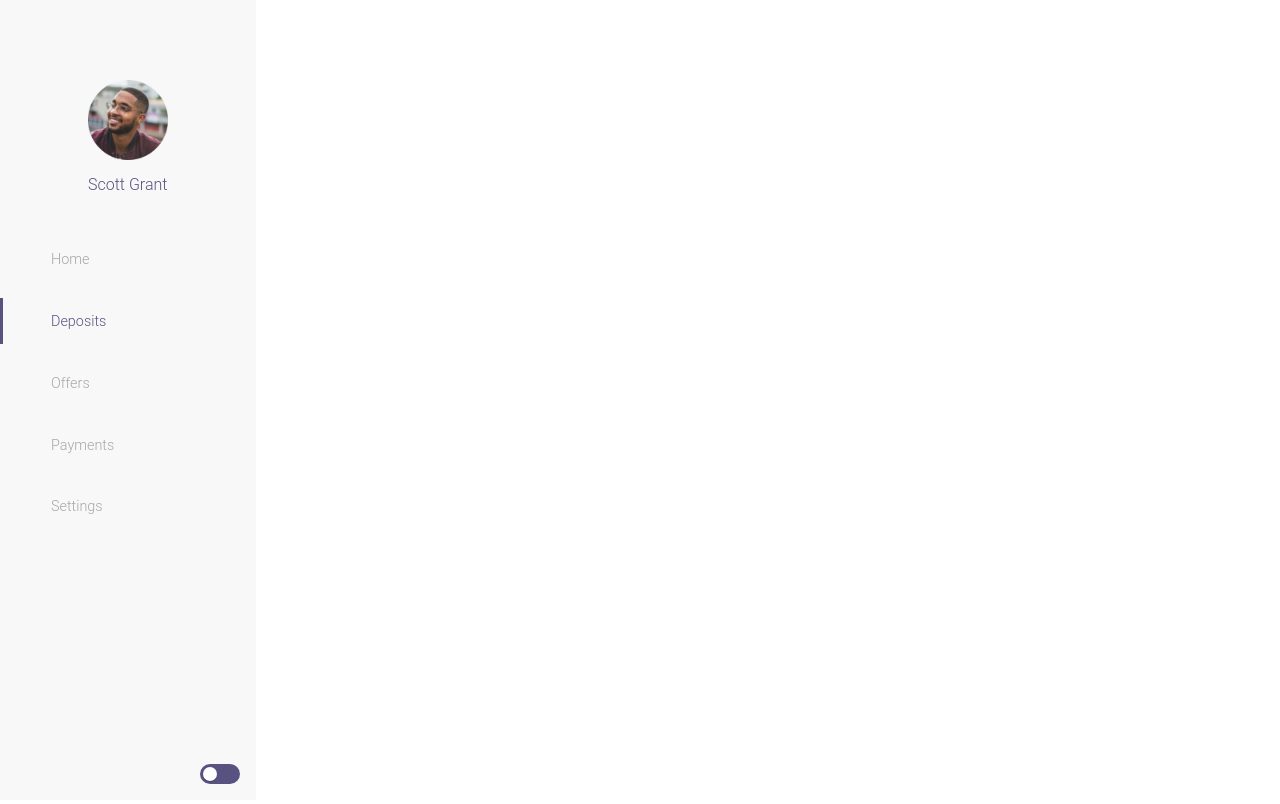
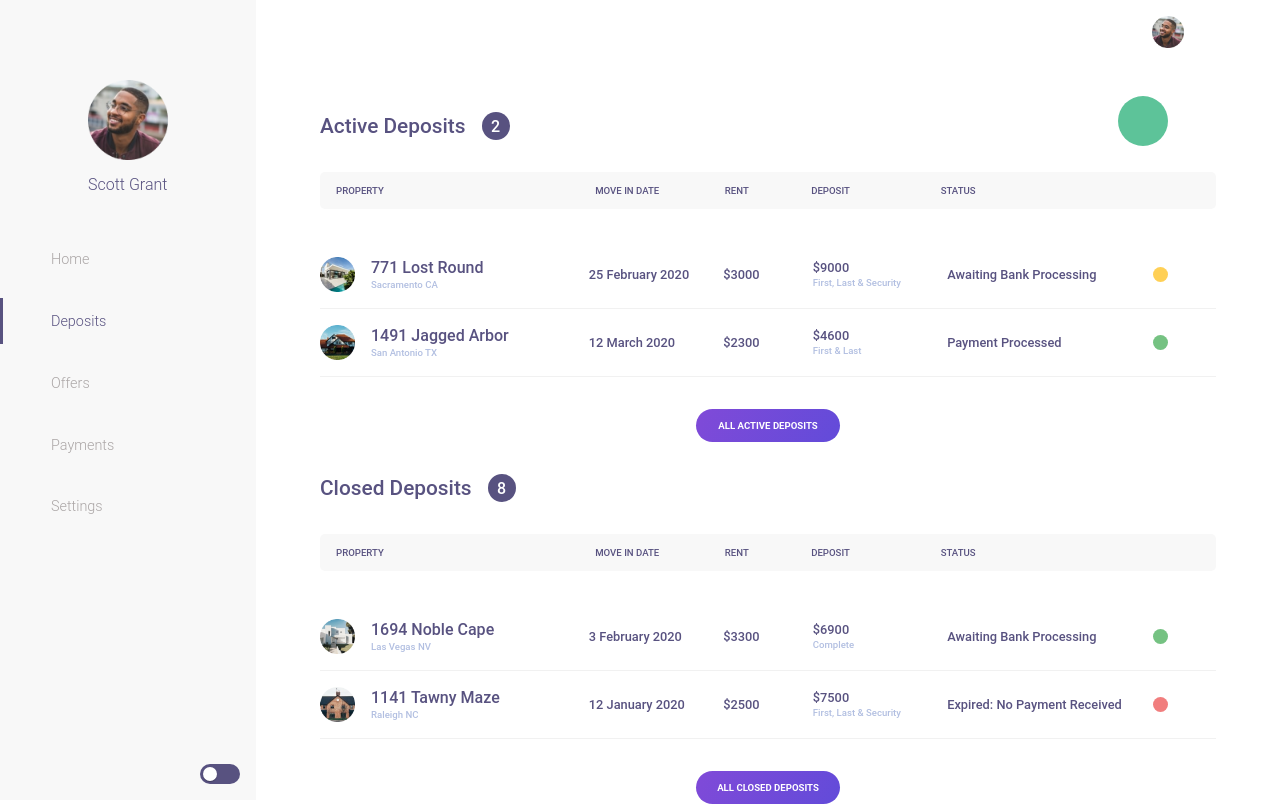
Before and after one commit to iamelimars/figma-next-dashboard, a Next.js app: page / in a window 1280 px wide. Built offline with nearby package versions, Linux system fonts and the light colour scheme.

Commit message:
Added main content

```diff
--- /dev/null
+++ b/components/Main/AllDepositsBtn.js
@@ -0,0 +1,36 @@
+import React from "react";
+import styled from "styled-components";
+
+const Container = styled.div`
+  display: flex;
+  justify-content: center;
+  align-items: center;
+  margin: 2rem 0;
+`;
+
+const Button = styled.a`
+  text-transform: uppercase;
+  width: 9rem;
+  font-size: 0.6rem;
+  font-weight: 700;
+  background-image: ${({ theme }) => theme.gradient};
+  color: #fff;
+  border-radius: 5rem;
+  padding: 0.7rem;
+  display: flex;
+  justify-content: center;
+  cursor: pointer;
+  transition: all ease-in-out 300ms;
+
+  &:hover {
+    box-shadow: 0px 0px 7px rgba(128, 74, 216, 0.6);
+  }
+`;
+
+const AllDepositsBtn = ({ title }) => (
+  <Container>
+    <Button>All {title}</Button>
+  </Container>
+);
+
+export default AllDepositsBtn;
--- /dev/null
+++ b/components/Main/Deposits/Deposit.js
@@ -0,0 +1,113 @@
+import React from "react";
+import styled from "styled-components";
+
+const Container = styled.div`
+  display: flex;
+  align-items: center;
+  padding: 1rem 0;
+  border-bottom: 1px solid rgba(190, 190, 190, 0.22);
+  cursor: pointer;
+  background-color: ${({ theme }) => theme.primary};
+  transition: all ease-in-out 300ms;
+
+  &:hover {
+    /* box-shadow: 0px 10px 8px -8px rgba(138, 153, 192, 0.6); */
+    background-color: ${({ theme }) => theme.secondary};
+  }
+`;
+
+const Text = styled.h1`
+  font-size: 0.8rem;
+  font-weight: 500;
+  color: ${({ theme }) => theme.textColor};
+  margin: 0;
+`;
+
+const Subtitle = styled(Text)`
+  font-size: 0.6rem;
+  color: #b2bfe1;
+  margin-top: 2px;
+`;
+
+const Property = styled.div`
+  width: 30%;
+  display: flex;
+  align-items: center;
+`;
+
+const PropertyText = styled.div`
+  display: flex;
+  flex-direction: column;
+  margin-left: 1rem;
+`;
+
+const PropertyImg = styled.img`
+  height: 35px;
+  width: 35px;
+`;
+const PropertyStreet = styled(Text)`
+  font-size: 1rem;
+`;
+const MoveInDate = styled(Text)`
+  width: 15%;
+`;
+const Rent = styled(Text)`
+  width: 10%;
+`;
+const DepositWrapper = styled.div`
+  width: 15%;
+`;
+const Status = styled.div`
+  display: flex;
+  align-items: center;
+`;
+const StatusIndicator = styled.div`
+  width: 15px;
+  height: 15px;
+  border-radius: 10px;
+  background-color: ${(props) => props.color};
+  margin-left: 1rem;
+  position: absolute;
+  right: 7rem;
+`;
+
+const Deposit = ({ data }) => {
+  const { property, moveInDate, rent, deposit, status } = data;
+
+  return (
+    <Container>
+      <Property>
+        <PropertyImg src={`/${property.imageUrl}`} />
+        <PropertyText>
+          <PropertyStreet>{property.address.street}</PropertyStreet>
+          <Subtitle>
+            {property.address.city} {property.address.state}
+          </Subtitle>
+        </PropertyText>
+      </Property>
+      <MoveInDate>{moveInDate}</MoveInDate>
+      <Rent>${rent}</Rent>
+      <DepositWrapper>
+        <Text>${deposit.amount}</Text>
+        <Subtitle>{deposit.type}</Subtitle>
+      </DepositWrapper>
+      <Status>
+        <Text>{status.message}</Text>
+        {(() => {
+          switch (status.level) {
+            case 1:
+              return <StatusIndicator color="#F17E7E" />;
+            case 2:
+              return <StatusIndicator color="#FFD056" />;
+            case 3:
+              return <StatusIndicator color="#75C282" />;
+            default:
+              return <StatusIndicator color="#AAA5A5" />;
+          }
+        })()}
+      </Status>
+    </Container>
+  );
+};
+
+export default Deposit;
--- /dev/null
+++ b/components/Main/Deposits/Deposits.js
@@ -0,0 +1,46 @@
+import React from "react";
+import styled from "styled-components";
+import SortingBar from "./SortingBar";
+import Deposit from "./Deposit";
+import AllDepositsBtn from "../AllDepositsBtn";
+
+const Container = styled.div``;
+
+const Title = styled.h1`
+  font-weight: 500;
+  color: ${({ theme }) => theme.textColor};
+  font-size: 1.3rem;
+  display: flex;
+  align-items: center;
+`;
+
+const DepositsCount = styled.div`
+  margin-left: 1rem;
+  font-size: 1rem;
+  background-color: ${({ theme }) => theme.header};
+  color: ${({ theme }) => theme.headerNumber};
+  width: 28px;
+  height: 28px;
+  display: flex;
+  align-items: center;
+  justify-content: center;
+  border-radius: 20px;
+`;
+
+const Deposits = ({ title, data, count }) => {
+  return (
+    <Container>
+      <Title>
+        {title}
+        <DepositsCount>{count}</DepositsCount>
+      </Title>
+      <SortingBar />
+      {data.map((deposit) => (
+        <Deposit data={deposit} key={deposit.property.address.street} />
+      ))}
+      <AllDepositsBtn title={title} />
+    </Container>
+  );
+};
+
+export default Deposits;
--- /dev/null
+++ b/components/Main/Deposits/SortingBar.js
@@ -0,0 +1,49 @@
+import React from "react";
+import styled from "styled-components";
+
+const Container = styled.div`
+  display: flex;
+  padding: 0.4rem 1rem;
+  background-color: ${({ theme }) => theme.secondary};
+  margin: 2rem 0;
+  border-radius: 5px;
+`;
+
+const Text = styled.h1`
+  font-size: 0.6rem;
+  text-transform: uppercase;
+  font-weight: 500;
+  color: ${({ theme }) => theme.textColor};
+`;
+
+const Property = styled(Text)`
+  width: 30%;
+`;
+
+const MoveInDate = styled(Text)`
+  width: 15%;
+`;
+
+const Rent = styled(Text)`
+  width: 10%;
+`;
+
+const Deposit = styled(Text)`
+  width: 15%;
+`;
+
+const Status = styled(Text)``;
+
+const SortingBar = () => {
+  return (
+    <Container>
+      <Property>Property</Property>
+      <MoveInDate>Move In Date</MoveInDate>
+      <Rent>Rent</Rent>
+      <Deposit>Deposit</Deposit>
+      <Status>Status</Status>
+    </Container>
+  );
+};
+
+export default SortingBar;
--- /dev/null
+++ b/components/Main/Main.js
@@ -0,0 +1,27 @@
+import React from "react";
+import styled from "styled-components";
+import Nav from "./Nav";
+import NewDepositBtn from "./NewDepositBtn";
+import Deposits from "./Deposits/Deposits";
+
+import depositData from "../../data/DepositData.json";
+
+const Container = styled.div`
+  width: auto;
+  margin-left: 16rem;
+  position: relative;
+  padding: 0 4rem;
+`;
+
+const Main = () => {
+  return (
+    <Container>
+      <Nav />
+      <NewDepositBtn />
+      <Deposits title="Active Deposits" count={2} data={depositData.active} />
+      <Deposits title="Closed Deposits" count={8} data={depositData.closed} />
+    </Container>
+  );
+};
+
+export default Main;
--- /dev/null
+++ b/components/Main/Nav.js
@@ -0,0 +1,36 @@
+import React from "react";
+import styled from "styled-components";
+
+const Container = styled.div`
+  display: flex;
+  padding: 1rem;
+  justify-content: flex-end;
+  align-items: center;
+  margin-bottom: 3rem;
+`;
+
+const ProfileImg = styled.img`
+  height: 2rem;
+  margin: 0 1rem;
+  cursor: pointer;
+`;
+
+const MessageIcon = styled.span`
+  color: ${({ theme }) => theme.colorGray};
+  font-size: 27px;
+  cursor: pointer;
+`;
+const Nav = () => {
+  return (
+    <Container>
+      <MessageIcon
+        className="iconify"
+        data-inline="false"
+        data-icon="mdi-light:email"
+      ></MessageIcon>
+      <ProfileImg src="/profilelg.png" />
+    </Container>
+  );
+};
+
+export default Nav;
--- /dev/null
+++ b/components/Main/NewDepositBtn.js
@@ -0,0 +1,39 @@
+import React from "react";
+import styled from "styled-components";
+import { useThemeContext } from "../../context/themeContext";
+
+const AddButton = styled.a`
+  background-color: ${({ theme }) => theme.colorGreen};
+  display: flex;
+  justify-content: center;
+  align-items: center;
+  width: 50px;
+  height: 50px;
+  border-radius: 25px;
+  position: absolute;
+  top: 6rem;
+  right: 7rem;
+  cursor: pointer;
+  transition: all ease-in-out 300ms;
+`;
+
+const AddIcon = styled.span`
+  color: #ffffff;
+  font-size: 36px;
+`;
+
+const NewDepositBtn = () => {
+  const { openDepositModal } = useThemeContext();
+
+  return (
+    <AddButton onClick={() => openDepositModal()}>
+      <AddIcon
+        className="iconify"
+        data-inline="false"
+        data-icon="mdi-light:plus"
+      ></AddIcon>
+    </AddButton>
+  );
+};
+
+export default NewDepositBtn;
--- /dev/null
+++ b/data/depositData.json
@@ -0,0 +1,86 @@
+{
+  "active": [
+    {
+      "property": {
+        "address": {
+          "street": "771 Lost Round",
+          "city": "Sacramento",
+          "state": "CA"
+        },
+        "imageUrl": "lostround.png"
+      },
+      "moveInDate": "25 February 2020",
+      "rent": 3000.0,
+      "deposit": {
+        "amount": 9000.0,
+        "type": "First, Last & Security"
+      },
+      "status": {
+        "message": "Awaiting Bank Processing",
+        "level": 2
+      }
+    },
+    {
+      "property": {
+        "address": {
+          "street": "1491 Jagged Arbor",
+          "city": "San Antonio",
+          "state": "TX"
+        },
+        "imageUrl": "jaggedarbor.png"
+      },
+      "moveInDate": "12 March 2020",
+      "rent": 2300.0,
+      "deposit": {
+        "amount": 4600.0,
+        "type": "First & Last"
+      },
+      "status": {
+        "message": "Payment Processed",
+        "level": 3
+      }
+    }
+  ],
+  "closed": [
+    {
+      "property": {
+        "address": {
+          "street": "1694 Noble Cape",
+          "city": "Las Vegas",
+          "state": "NV"
+        },
+        "imageUrl": "noblecape.png"
+      },
+      "moveInDate": "3 February 2020",
+      "rent": 3300.0,
+      "deposit": {
+        "amount": 6900.0,
+        "type": "Complete"
+      },
+      "status": {
+        "message": "Awaiting Bank Processing",
+        "level": 3
+      }
+    },
+    {
+      "property": {
+        "address": {
+          "street": "1141 Tawny Maze",
+          "city": "Raleigh",
+          "state": "NC"
+        },
+        "imageUrl": "tawnymaze.png"
+      },
+      "moveInDate": "12 January 2020",
+      "rent": 2500.0,
+      "deposit": {
+        "amount": 7500.0,
+        "type": "First, Last & Security"
+      },
+      "status": {
+        "message": "Expired: No Payment Received",
+        "level": 1
+      }
+    }
+  ]
+}
--- a/pages/index.js
+++ b/pages/index.js
@@ -1,14 +1,11 @@
 import React from "react";
-import styled from "styled-components";
 
 import Sidebar from "../components/Sidebar/Sidebar";
-const Title = styled.h1`
-  font-size: 50px;
-  /* color: ${({ theme }) => theme.colors.primary}; */
-`;
+import Main from "../components/Main/Main";
 
 export default () => (
   <div>
     <Sidebar />
+    <Main />
   </div>
 );
```
